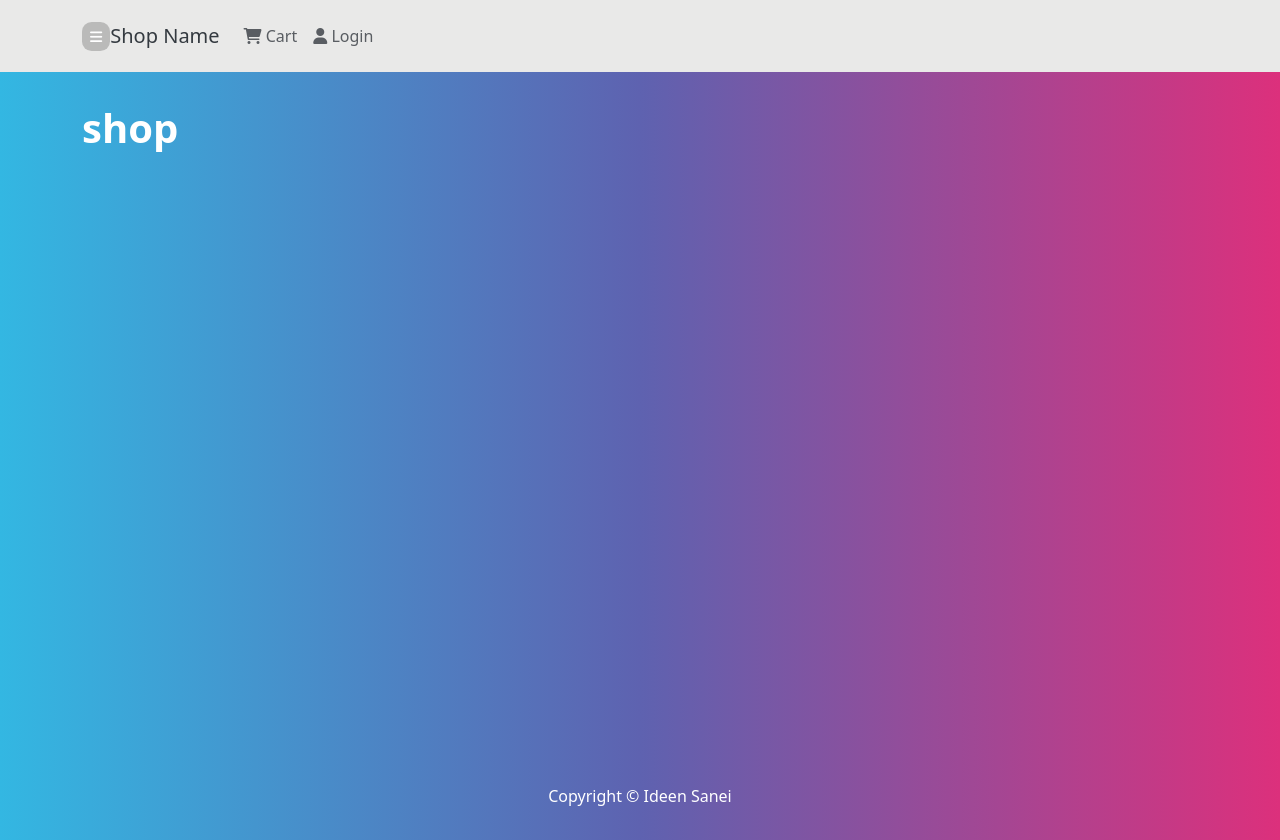
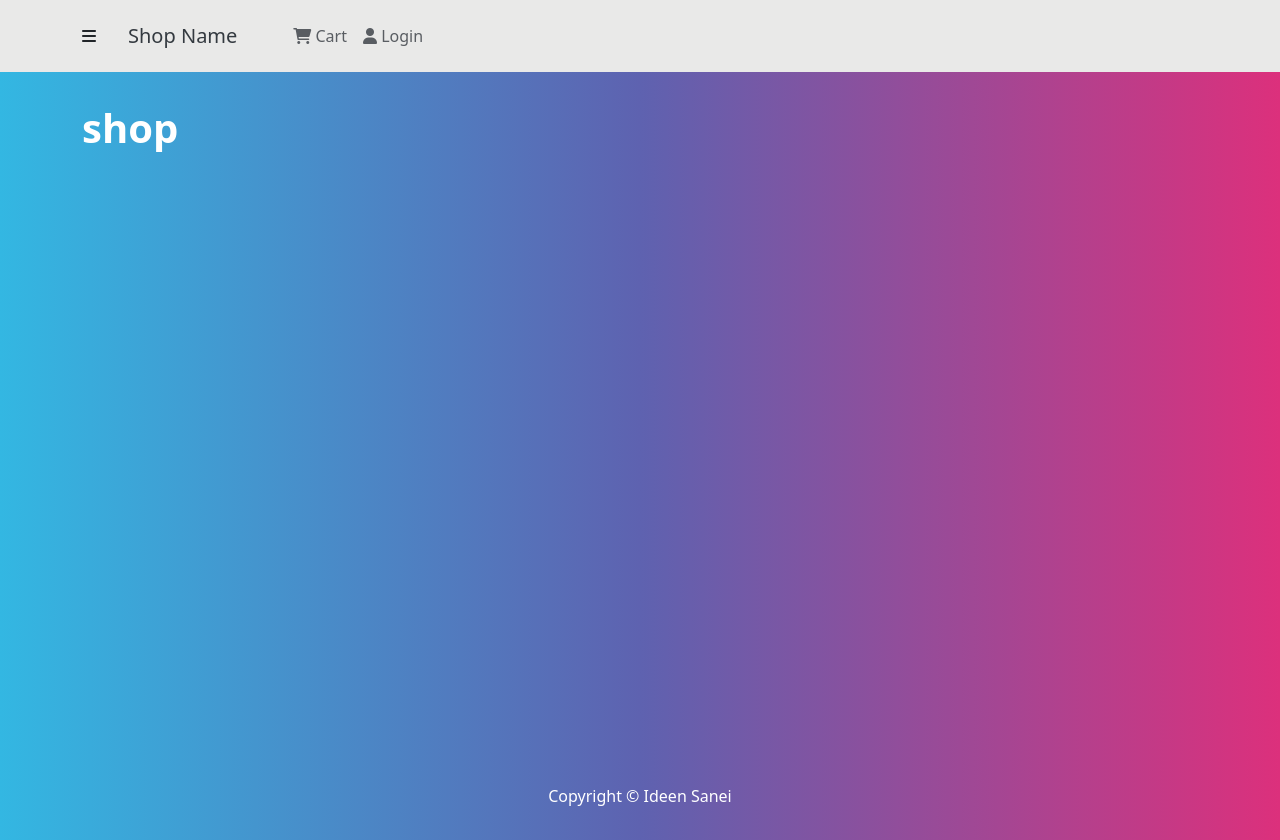
Before and after one commit to ideens/shop-app, a React (Create React App) app in the folder frontend/: page / in a window 1280 px wide. Built offline with nearby package versions, Linux system fonts and the light colour scheme.

Commit message:
header and sidebar

```diff
--- a/frontend/src/components/Header.js
+++ b/frontend/src/components/Header.js
@@ -11,10 +11,12 @@ const Header = () => {
       >
         <Container className="container-fluid">
           <Sidebar />
-          <Navbar.Brand href="/">Shop Name</Navbar.Brand>
+          <Navbar.Brand href="/" className="px-3">
+            Shop Name
+          </Navbar.Brand>
           <Navbar.Toggle aria-controls="basic-navbar-nav" />
           <Navbar.Collapse id="basic-navbar-nav">
-            <Nav className="mr-auto">
+            <Nav>
               <Nav.Link href="/cart">
                 <i className="fas fa-shopping-cart"></i> Cart
               </Nav.Link>
--- a/frontend/src/components/Sidebar.js
+++ b/frontend/src/components/Sidebar.js
@@ -9,9 +9,7 @@ const Sidebar = () => {
 
   return (
     <>
-      <Button className="btn btn-secondary btn-sm" onClick={handleShow}>
-        <i className="fas fa-bars"></i>
-      </Button>
+      <i className="fas fa-bars text-dark mr-3" onClick={handleShow}></i>
 
       <Offcanvas
         show={show}
```
Also changed, not shown: frontend/src/pages/Home.js (added, +11 -0 lines).
